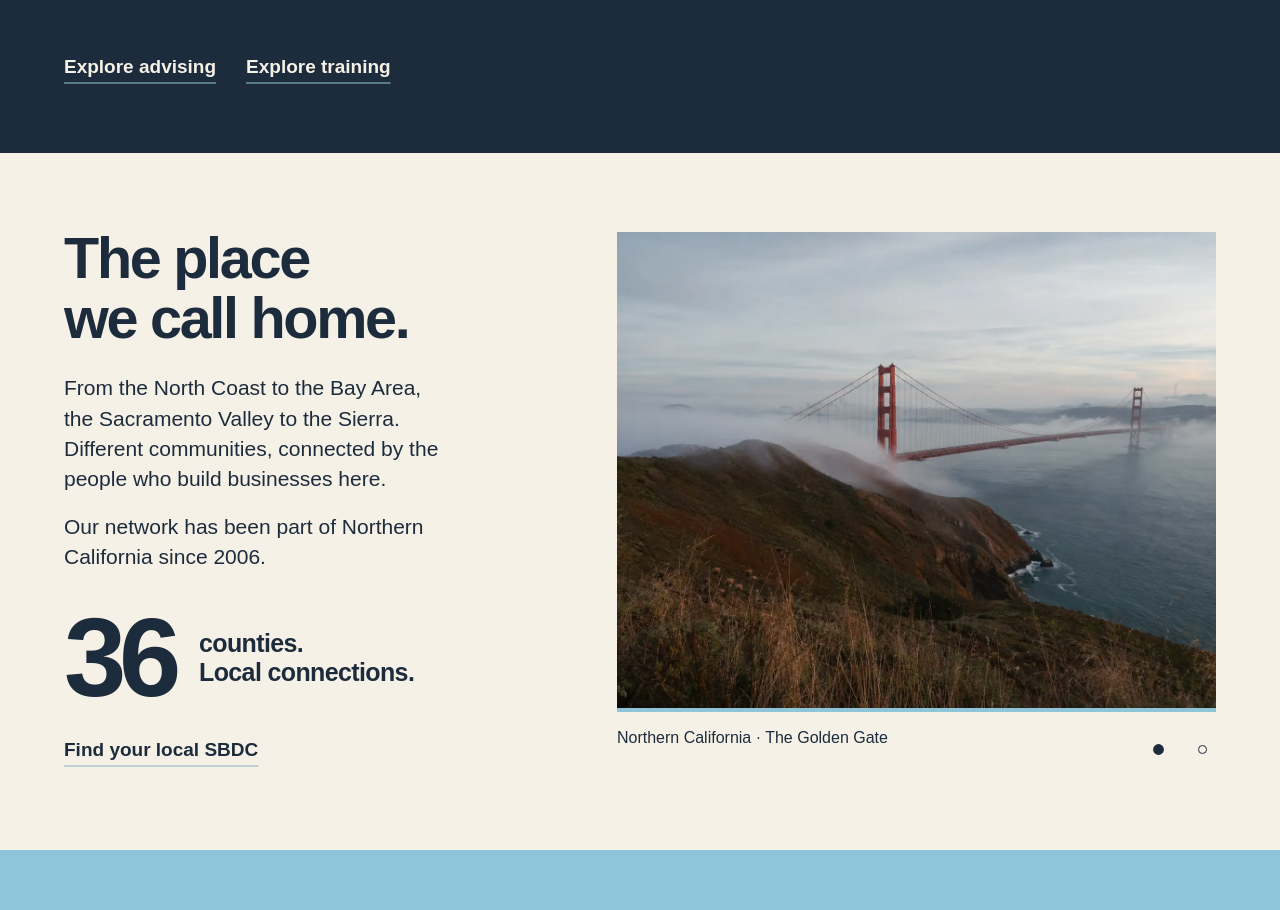
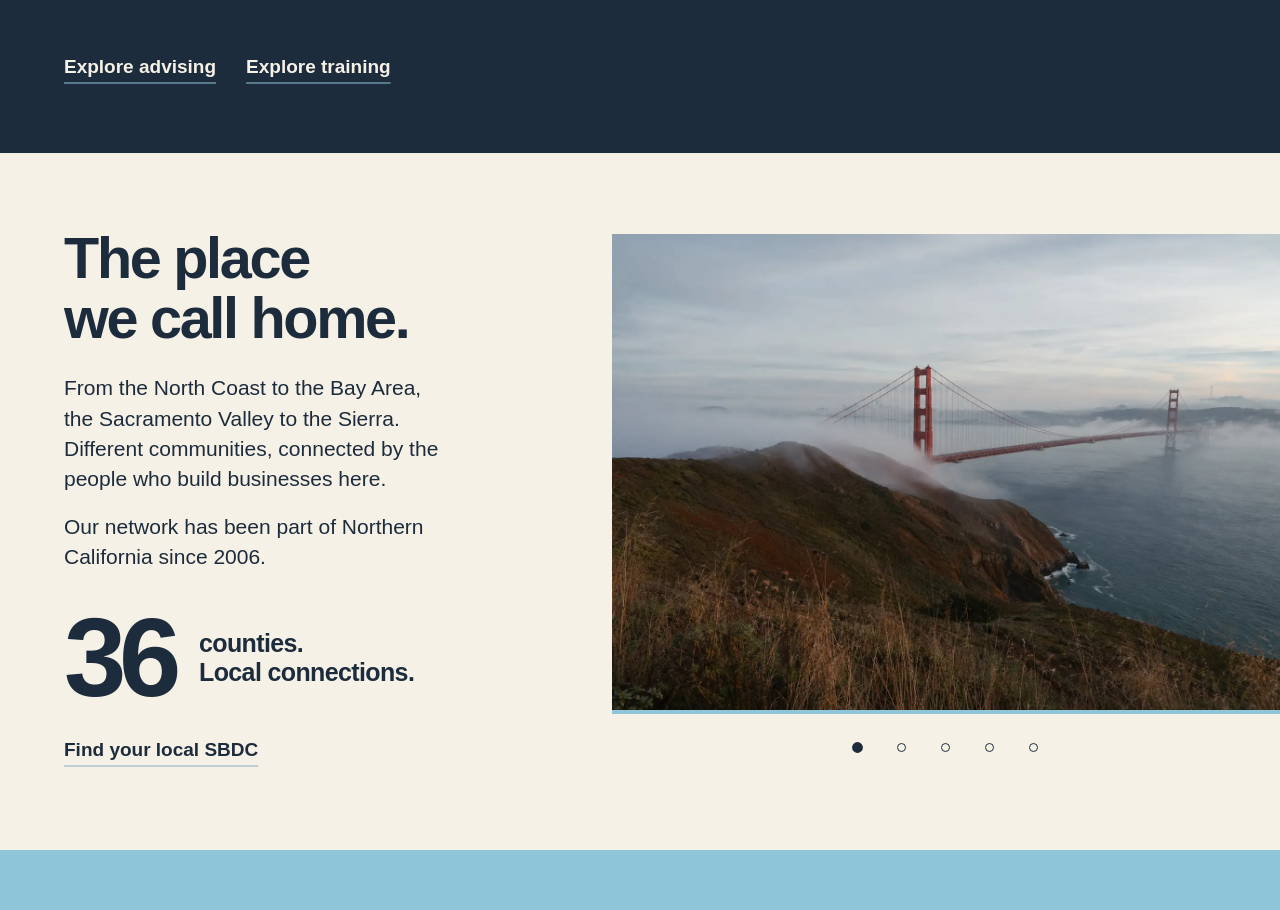
Before and after one commit to aphelps099/MYSBDC27, a PHP site: page /homepage-preview/about-concept-v5/index.html in a window 1280 px wide. Shown: the part 1368-2278 px from the top of the page. Run offline with PHP 8.4, Linux system fonts and the light colour scheme; some web fonts are replaced.

Commit message:
Expand regional gallery to five edge-bleeding images

```diff
--- a/homepage-preview/about-concept-v5/concept.css
+++ b/homepage-preview/about-concept-v5/concept.css
@@ -54,13 +54,23 @@
 .region-carousel .region-slide{grid-area:1/1;min-width:0;margin:0;opacity:0;visibility:hidden;transition:opacity .32s ease,visibility .32s ease}
 .region-carousel .region-slide.is-active{opacity:1;visibility:visible}
 .region-carousel .region-slide img{border-bottom-color:var(--pool);user-select:none;-webkit-user-drag:none}
-.region-carousel .region-slide figcaption{padding-right:100px;min-height:44px}
-.region-carousel-controls{position:absolute;right:-8px;bottom:0;display:flex;align-items:center;gap:0;height:44px}
+.region-carousel-controls{display:flex;justify-content:center;align-items:center;gap:0;height:44px;margin-top:12px}
 .region-dot{display:inline-flex;align-items:center;justify-content:center;width:44px;height:44px;border:0;padding:0;background:transparent;cursor:pointer;color:var(--navy)}
 .region-dot span{width:9px;height:9px;border-radius:50%;border:1.5px solid currentColor;background:transparent;transition:background .2s,transform .2s}
 .region-dot[aria-pressed="true"] span{background:var(--navy);transform:scale(1.2)}
 .region-dot:hover span{background:var(--pool)}
 .region-dot:focus-visible{outline:3px solid #b3343c;outline-offset:-4px;border-radius:4px}
 .about-v5 main .region-carousel-status{position:absolute;width:1px;height:1px;padding:0;margin:-1px;overflow:hidden;clip-path:inset(50%);white-space:nowrap}
-@media(max-width:700px){.region-carousel .region-slide figcaption{padding-right:92px;min-height:44px}}
 @media(prefers-reduced-motion:reduce){.region-carousel .region-slide,.region-dot span{transition:none}}
+
+#region-slide-3 img{object-position:50% 58%}
+#region-slide-4 img{object-position:50% 55%}
+#region-slide-5 img{object-position:50% 53%}
+
+/* Let the regional gallery reach the page edge while the copy stays inset. */
+@media(min-width:701px){
+.about-v5 .about-region{padding-right:0;grid-template-columns:.9fr 1.3fr;column-gap:7%}
+}
+@media(max-width:700px){
+.about-v5 .region-carousel{margin-inline:-5vw}
+}
--- a/homepage-preview/about-concept-v5/concept.js
+++ b/homepage-preview/about-concept-v5/concept.js
@@ -28,7 +28,7 @@ if (regionCarousel) {
       slide.setAttribute('aria-hidden', String(!active));
       dots[i].setAttribute('aria-pressed', String(active));
     });
-    status.textContent = `${currentSlide + 1} of ${slides.length}: ${slides[currentSlide].querySelector('figcaption').textContent}`;
+    status.textContent = slides[currentSlide].getAttribute('aria-label');
     if (focusDot) dots[currentSlide].focus();
   }
   dots.forEach((dot, index) => {
--- a/homepage-preview/about-concept-v5/index.html
+++ b/homepage-preview/about-concept-v5/index.html
@@ -15,10 +15,13 @@
 <div class="region-summary"><h2 id="region-heading">The place<br>we call home.</h2><p>From the North Coast to the Bay Area, the Sacramento Valley to the Sierra. Different communities, connected by the people who build businesses here.</p><p>Our network has been part of Northern California since 2006.</p><div class="region-count"><p><strong>36</strong><span>counties.<br>Local connections.</span></p><a class="concept-link" href="https://www.norcalsbdc.org/find-your-sbdc/">Find your local SBDC</a></div></div>
 <div class="region-landscape region-carousel" role="region" aria-roledescription="carousel" aria-label="Northern California places">
 <div class="region-slides">
-<figure class="region-slide is-active" id="region-slide-1" role="group" aria-roledescription="slide" aria-label="1 of 2: The Golden Gate"><img src="../assets/about-golden-gate.webp" alt="The Golden Gate Bridge above the fog" width="1536" height="1024" loading="lazy"><figcaption>Northern California · The Golden Gate</figcaption></figure>
-<figure class="region-slide" id="region-slide-2" role="group" aria-roledescription="slide" aria-label="2 of 2: The North Coast" aria-hidden="true"><img src="../assets/about-redwoods-coast.webp" alt="Tall redwoods overlooking a misty Northern California coastline" width="1672" height="941" loading="lazy"><figcaption>Northern California · The North Coast</figcaption></figure>
+<figure class="region-slide is-active" id="region-slide-1" role="group" aria-roledescription="slide" aria-label="1 of 5: The Golden Gate"><img src="../assets/about-golden-gate.webp" alt="The Golden Gate Bridge above the fog" width="1536" height="1024" loading="lazy"></figure>
+<figure class="region-slide" id="region-slide-2" role="group" aria-roledescription="slide" aria-label="2 of 5: The North Coast" aria-hidden="true"><img src="../assets/about-redwoods-coast.webp" alt="Tall redwoods overlooking a misty Northern California coastline" width="1672" height="941" loading="lazy"></figure>
+<figure class="region-slide" id="region-slide-3" role="group" aria-roledescription="slide" aria-label="3 of 5: Lake Tahoe" aria-hidden="true"><img src="assets/lake-tahoe.jpg" alt="Emerald Bay and Fannette Island surrounded by forest at Lake Tahoe" width="1600" height="1063" loading="lazy"></figure>
+<figure class="region-slide" id="region-slide-4" role="group" aria-roledescription="slide" aria-label="4 of 5: Sacramento" aria-hidden="true"><img src="assets/sacramento.jpg" alt="Golden Tower Bridge crossing the Sacramento River at dusk" width="1600" height="1200" loading="lazy"></figure>
+<figure class="region-slide" id="region-slide-5" role="group" aria-roledescription="slide" aria-label="5 of 5: Mount Shasta" aria-hidden="true"><img src="assets/mount-shasta.jpg" alt="Snow-covered Mount Shasta above forest and a winding road" width="1600" height="2000" loading="lazy"></figure>
 </div>
-<div class="region-carousel-controls" role="group" aria-label="Choose a regional image"><button class="region-dot" type="button" aria-label="Show the Golden Gate" aria-controls="region-slide-1" aria-pressed="true" data-slide="0"><span aria-hidden="true"></span></button><button class="region-dot" type="button" aria-label="Show the North Coast" aria-controls="region-slide-2" aria-pressed="false" data-slide="1"><span aria-hidden="true"></span></button></div>
+<div class="region-carousel-controls" role="group" aria-label="Choose a regional image"><button class="region-dot" type="button" aria-label="Show The Golden Gate" aria-controls="region-slide-1" aria-pressed="true" data-slide="0"><span aria-hidden="true"></span></button><button class="region-dot" type="button" aria-label="Show The North Coast" aria-controls="region-slide-2" aria-pressed="false" data-slide="1"><span aria-hidden="true"></span></button><button class="region-dot" type="button" aria-label="Show Lake Tahoe" aria-controls="region-slide-3" aria-pressed="false" data-slide="2"><span aria-hidden="true"></span></button><button class="region-dot" type="button" aria-label="Show Sacramento" aria-controls="region-slide-4" aria-pressed="false" data-slide="3"><span aria-hidden="true"></span></button><button class="region-dot" type="button" aria-label="Show Mount Shasta" aria-controls="region-slide-5" aria-pressed="false" data-slide="4"><span aria-hidden="true"></span></button></div>
 <p class="region-carousel-status" aria-live="polite" aria-atomic="true"></p>
 </div>
 </section>
```
Also changed, not shown: homepage-preview/about-concept-v5/README.md, homepage-preview/about-concept-v5/assets/lake-tahoe.jpg (added), homepage-preview/about-concept-v5/assets/mount-shasta.jpg (added), homepage-preview/about-concept-v5/assets/sacramento.jpg (added), homepage-preview/about-concept-v5/region-edge-mobile-preview.jpg (added), homepage-preview/about-concept-v5/region-edge-preview.jpg (added), homepage-preview/about-concept-v5/region-five-images-mobile-preview.jpg (added), homepage-preview/about-concept-v5/region-five-images-preview.jpg (added).
